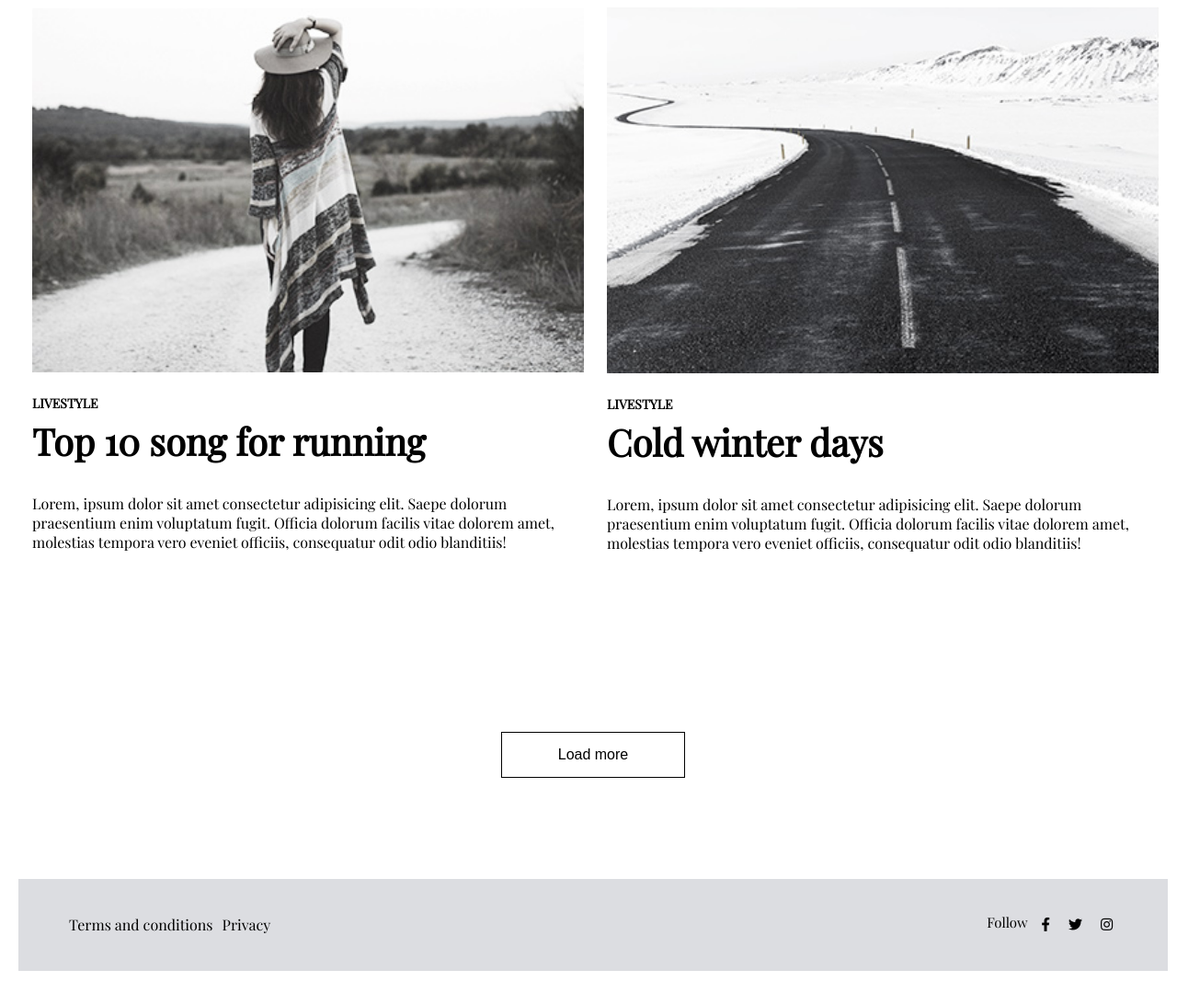
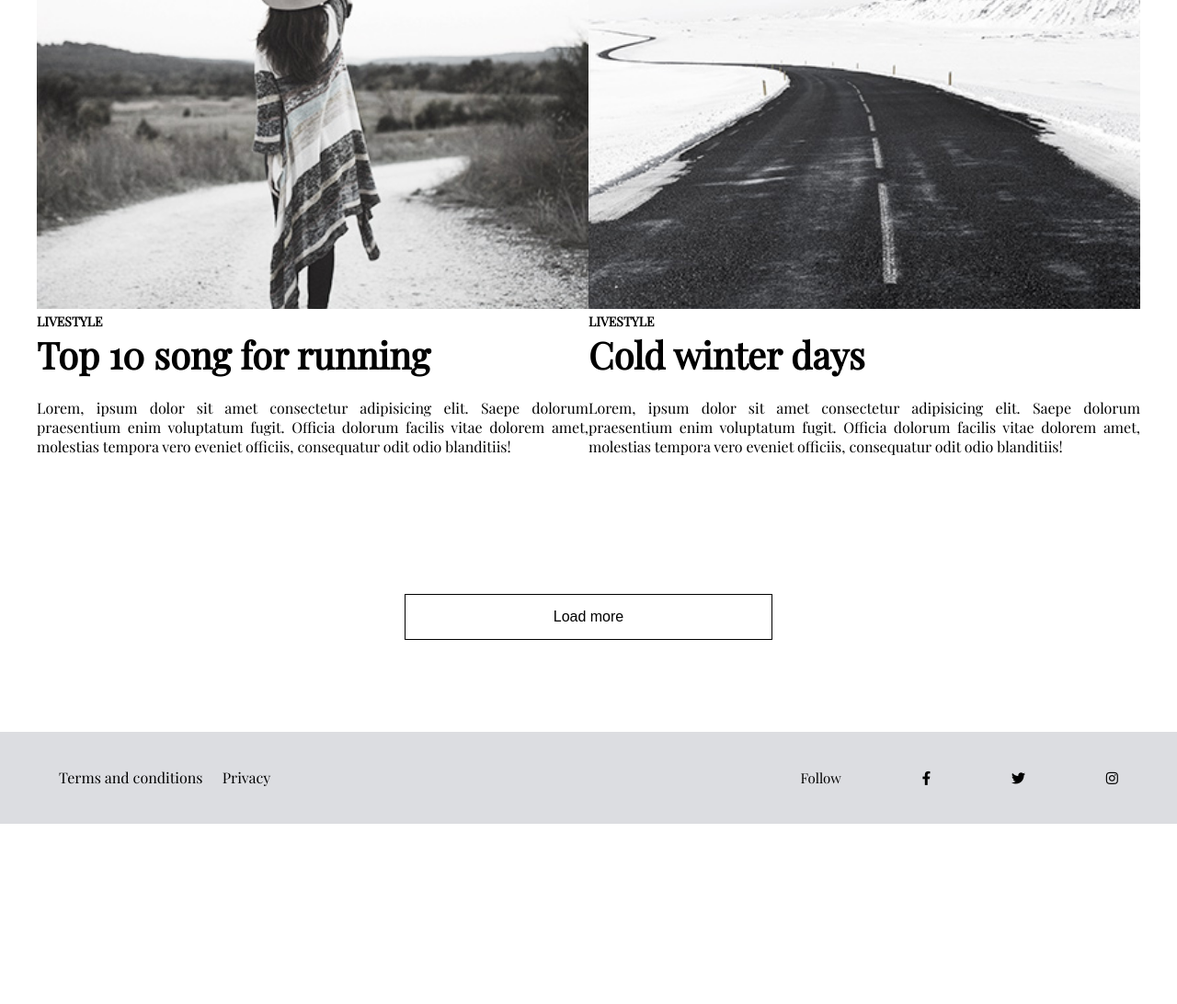
Before and after one commit to erishdaren/Minimo, a plain HTML site: page index.html in a window 1280 px wide. Shown: the part 2581-3673 px from the top of the page at 92% size. After the commit the page ends 3477 px from the top, so only its background shows below. Drawn offline with nearby package versions, Linux system fonts and the light colour scheme.

Commit message:
Se arreglan archivo de estilos

```diff
--- a/estilos.css
+++ b/estilos.css
@@ -1,7 +1,7 @@
 
 *{
-
-    margin: 5px 5px;
+    padding: 0px;
+    margin: 0px;
     box-sizing: border-box;
 }
 
@@ -27,6 +27,7 @@ body{ font-family: 'Playfair Display', serif; }
             justify-content: space-around;
             /* background: #6ab04c; */
             width: 100%;
+            padding: 10px;
             }
             .imagen {
     /* estilo de la imagen del header*/
@@ -34,6 +35,7 @@ body{ font-family: 'Playfair Display', serif; }
                     background-position: center;
                     background-attachment: contain;
                     background-size: cover;
+                    width: 98.9vw;
                     height: 500px;
                     }
             .logo{
@@ -64,6 +66,9 @@ body{ font-family: 'Playfair Display', serif; }
 /* INICIA CONTENEDOR 1*/
 
 .contenedor{ margin-bottom: 10px;
+        width: 80%;
+        margin: 0px auto;
+        padding: 20px;
             /* background: #C4E538; */
             }
             .contenido{
@@ -73,6 +78,8 @@ body{ font-family: 'Playfair Display', serif; }
                 justify-content: center;
                 align-items: left;
                 width: 100%;
+                margin-bottom: 30px;
+                text-align: justify;
                 /* margin: 0px 70px;*/ }
 
 
@@ -81,8 +88,10 @@ body{ font-family: 'Playfair Display', serif; }
 .contenedor2{
         /* background: #0984e3; */
         display:flex;
+        width: 90%;
        padding: 0px 10px;
        margin-bottom: 100px;
+       margin: 0px auto;
         /* flex-flow: column wrap; */
         /* esta propiedad me ayudara hacer responsiva la pagina - imagenes*/
         }
@@ -91,6 +100,7 @@ body{ font-family: 'Playfair Display', serif; }
                 flex-flow: row wrap;
                 align-content: center;
                 justify-content: center;
+                padding: 10px;
                 /* background: #00b894; */
                 }
 
@@ -146,10 +156,12 @@ body{ font-family: 'Playfair Display', serif; }
                                 }
 
 .contenedor4{
-
+       padding-top: 60px;
         display: flex;
         justify-content: center;
         align-items: center;
+        width: 90%;
+        margin: 0px auto;
         }
         .foto1{
                 display: flex;
@@ -162,11 +174,14 @@ body{ font-family: 'Playfair Display', serif; }
                width: 600px;;
        }
        .style{
-                margin-bottom: 25px;
+               width: 600px;
+               text-align: justify;
+                /* margin-bottom: 25px; */
        }
 .botongrande{
         display: flex;
-        flex-flow: column wrap;
+        /* flex-flow: column wrap; */
+        justify-content: center;
         align-items: center;
         }
         .leer{
@@ -177,7 +192,7 @@ body{ font-family: 'Playfair Display', serif; }
          height: 10px;
         }
 .botongrande > button{
-        width: 200px;
+        width: 400px;
         height: 50px;
         border: 1px solid black;
         margin-top: 150px;
@@ -191,18 +206,26 @@ body{ font-family: 'Playfair Display', serif; }
                 font-size: 16px;
         }
 .footer{
+
+        background: #dcdde1;
+        /* height: 100px; */
+
+}
+.seccion{
         display: flex;
-        flex-flow: row wrap;
+        width: 90%;
+        margin: 0px auto;
+        height: 100px;
+        /* flex-flow: row wrap; */
         justify-content: space-between;
         align-items: center;
-        background: #dcdde1;
-        height: 100px;
-
 }
 .terminos{
         display: flex;
-        flex-flow: row wrap;
-        margin-left: 50px;
+        /* flex-flow: row wrap;  */
+        width: 20%;
+        justify-content: space-between;
+
 }
 .terminos > a {
         color: black;
@@ -213,8 +236,10 @@ body{ font-family: 'Playfair Display', serif; }
 }
 .sociales{
         display: flex;
-        flex-flow: row wrap;
-        margin-right: 50px;
+        /* flex-flow: row wrap; */
+        justify-content: space-between;
+        /* margin-right: 50px; */
+        width: 30%;
 }
 .sociales > a  {
         font-size: 15px;
--- a/index.html
+++ b/index.html
@@ -22,7 +22,6 @@
                     <a href="">PHOTODIARY</a>
                     <a href="">MUSIC</a>
                     <a href=""> TRAVEL</a>
-
         </div><!-- termian menu-->
     </header><!-- termian HEADER-->
 
@@ -142,6 +141,7 @@
     </div>
 
     <footer class="footer">
+        <div class="seccion">
             <div class="terminos">
                 <a href="">Terms and conditions</a>
                 <a href="">Privacy</a>
@@ -152,9 +152,9 @@
             <a href=""><i class="fab fa-twitter"></i></a>
             <a href=""><i class="fab fa-instagram"></i></a>
             </div>
+        </div>
 
     </footer>
-    <br>
 
 </div> <!-- termina padre-contenedor-->
 
```
Lines whose indentation alone changed are shown as unchanged.
